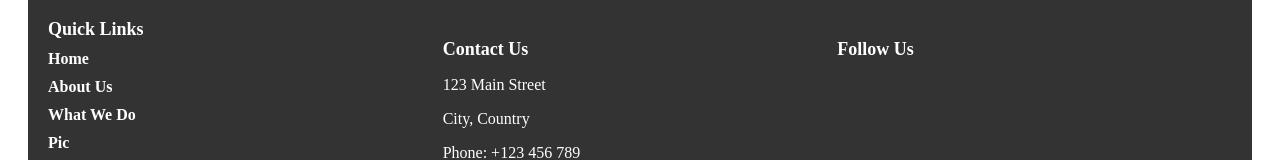
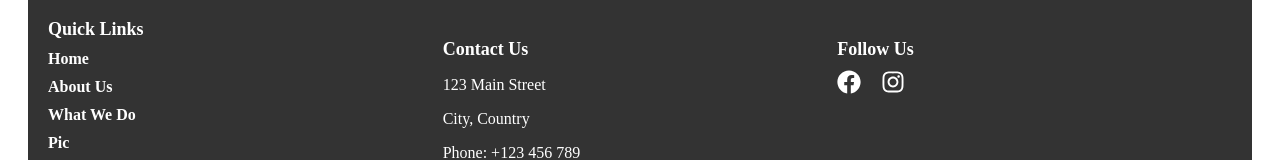
Before and after one commit to RickDeb2004/RamLakhanCharity, a React (Vite) app: page /about in a window 1280 px wide. Shown: the part 863-1023 px from the top of the page. Built offline with nearby package versions, Linux system fonts and the light colour scheme.

Commit message:
feat added social link

```diff
--- a/package.json
+++ b/package.json
@@ -12,8 +12,10 @@
   "dependencies": {
     "@fortawesome/free-solid-svg-icons": "^6.4.2",
     "@fortawesome/react-fontawesome": "^0.2.0",
+    "font-awesome": "^4.7.0",
     "react": "^18.2.0",
     "react-dom": "^18.2.0",
+    "react-icons": "^4.11.0",
     "react-responsive-carousel": "^3.2.23",
     "react-router-dom": "^6.15.0",
     "styled-components": "^6.0.7"
--- a/src/components/Footer.jsx
+++ b/src/components/Footer.jsx
@@ -1,6 +1,8 @@
 // eslint-disable-next-line no-unused-vars
 import React from 'react';
 import styled from 'styled-components';
+import { FaFacebook,  FaInstagram,  } from 'react-icons/fa';
+
 
 const FooterWrapper = styled.footer`
   background-color: #333;
@@ -84,10 +86,10 @@ const Footer = () => {
         </ContactUs>
         <SocialMedia>
           <FooterHeading>Follow Us</FooterHeading>
-          <SocialMediaLink href="#" className="fab fa-facebook"></SocialMediaLink>
-          <SocialMediaLink href="#" className="fab fa-twitter"></SocialMediaLink>
-          <SocialMediaLink href="#" className="fab fa-instagram"></SocialMediaLink>
-          <SocialMediaLink href="#" className="fab fa-linkedin"></SocialMediaLink>
+          <SocialMediaLink href="https://www.facebook.com/profile.php?id=100076468233609&mibextid=LQQJ4d"><FaFacebook/></SocialMediaLink>
+
+          <SocialMediaLink href="https://instagram.com/ramlakhan_trust?igshid=MzRlODBiNWFlZA=="><FaInstagram/></SocialMediaLink>
+
         </SocialMedia>
       </FooterContainer>
     </FooterWrapper>
```
Also changed, not shown: 1 other file (tests, documents, lock files or other folders).
